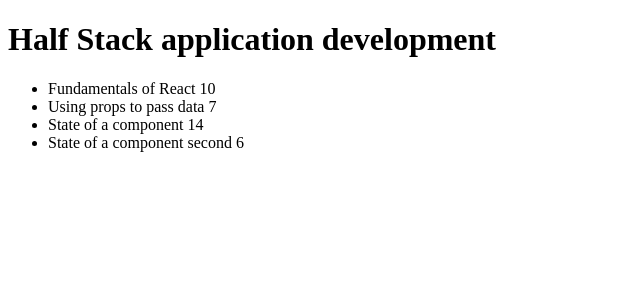
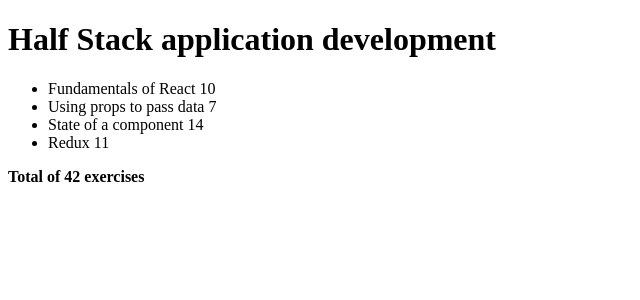
Before and after one commit to patrick-selin/full-stack-open, a React (Vite) app in the folder part2/course-info/: page / in a window 1280 px wide. Shown: the top 300 px of the page, without its empty margins (0-640 px from the left). Built offline with nearby package versions, Linux system fonts and the light colour scheme.

Commit message:
2.2 course info step7

```diff
--- a/part2/course-info/src/App.jsx
+++ b/part2/course-info/src/App.jsx
@@ -1,6 +1,6 @@
 const Header = ({ course }) => <h1>{course}</h1>;
 
-const Total = ({ sum }) => <p>Number of exercises {sum}</p>;
+const Total = ({ sum }) => <strong>Total of {sum} exercises</strong>;
 
 const Part = ({ part }) => (
   <li>
@@ -25,7 +25,11 @@
   );
 };
 
+
+
+
 const App = () => {
+
   const course = {
     id: 1,
     name: "Half Stack application development",
@@ -46,14 +50,23 @@
         id: 3,
       },
       {
-        name: "State of a component second",
-        exercises: 6,
+        name: "Redux",
+        exercises:11,
         id: 4,
       },
     ],
   };
 
-  return <Course course={course} />;
+  const totalCourses = course.parts.reduce((total, part) => {
+    return total += part.exercises;
+  }, 0)
+
+  return (
+  <>
+  <Course course={course} />
+  <Total sum={totalCourses} />
+  </>
+  );
 };
 
 export default App;
```
